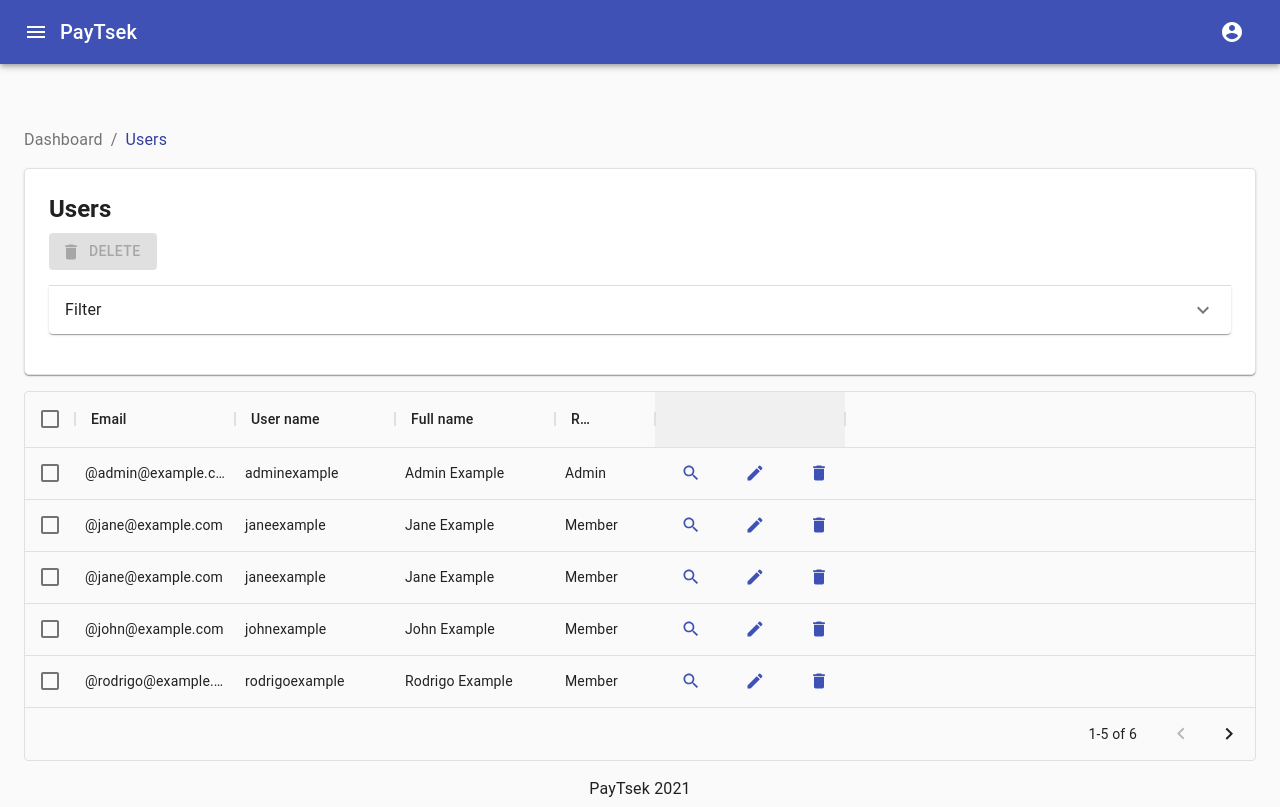
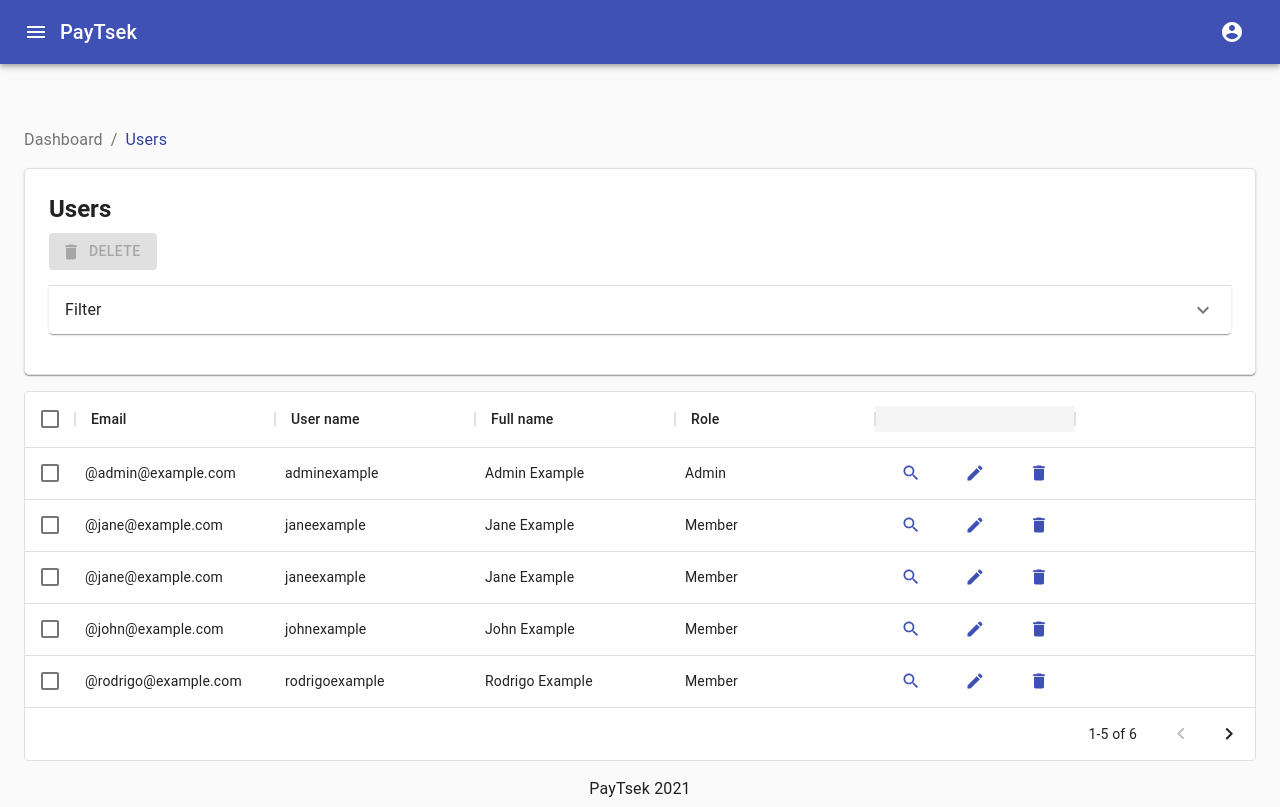
Before and after one commit to paytsek/app, a React (Create React App) app in the folder client/: page /users in a window 1280 px wide. Built offline with nearby package versions, Linux system fonts and the light colour scheme; the HTML template or start-up script is replaced by a standard one.

Commit message:
Add white bg for the table

```diff
--- a/client/src/components/UsersList/UsersListTable/index.js
+++ b/client/src/components/UsersList/UsersListTable/index.js
@@ -6,23 +6,23 @@ import { Search, Edit, Delete } from '@material-ui/icons';
 import useStyles from './styles';
 
 const columns = [
-	{ field: 'email', headerName: 'Email', width: 160 },
-	{ field: 'username', headerName: 'User name', width: 160 },
+	{ field: 'email', headerName: 'Email', width: 200 },
+	{ field: 'username', headerName: 'User name', width: 200 },
 	{
 		field: 'fullName',
 		headerName: 'Full name',
-		sortable: false,
-		width: 160,
+		width: 200,
 	},
 	{
 		field: 'role',
 		headerName: 'Role',
-		with: 160,
+		width: 200,
 	},
 	{
 		field: '',
 		headerName: '',
-		width: 190,
+		sortable: false,
+		width: 200,
 		renderCell: () => (
 			<Fragment>
 				<Button color="primary" startIcon={<Search />} />
--- a/client/src/components/UsersList/UsersListTable/styles.js
+++ b/client/src/components/UsersList/UsersListTable/styles.js
@@ -4,6 +4,7 @@ const useStyles = makeStyles((theme) => ({
 	dataGrid: {
 		marginTop: theme.spacing(2),
 		marginBottom: theme.spacing(2),
+		backgroundColor: '#fff',
 	},
 }));
 
```
